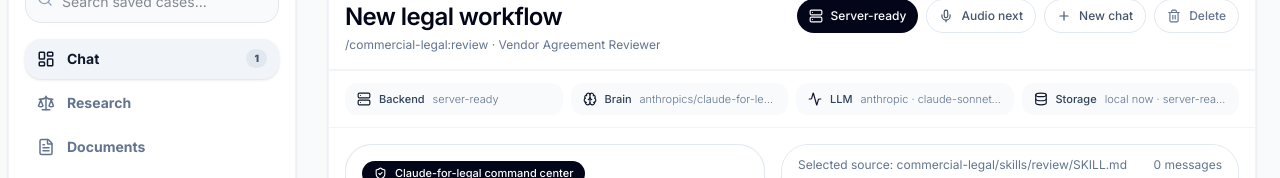
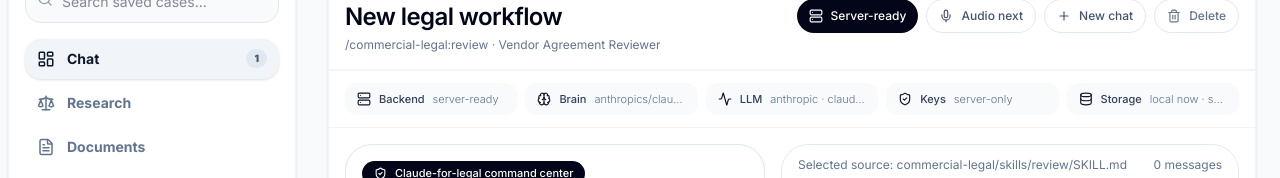
Before and after one commit to imranshiundu/Patricia, a Next.js app: page / in a window 1280 px wide. Shown: the part 129-307 px from the top of the page. Built offline with nearby package versions, Linux system fonts and the light colour scheme; no server answers.

Commit message:
Show server-only LLM boundary in status strip

```diff
--- a/src/components/patricia/system-status-strip.tsx
+++ b/src/components/patricia/system-status-strip.tsx
@@ -1,7 +1,7 @@
 "use client";
 
-import { Activity, Brain, Database, Server } from "lucide-react";
-import { useEffect, useState } from "react";
+import { Activity, Brain, Database, Server, ShieldCheck } from "lucide-react";
+import { ReactNode, useEffect, useState } from "react";
 
 type HealthPayload = {
   ok?: boolean;
@@ -10,10 +10,15 @@ type HealthPayload = {
   workflowBrain?: string;
   orchestration?: string;
   releaseReady?: boolean;
+  security?: {
+    llmCalls?: string;
+    browserKeys?: boolean;
+  };
   llm?: {
     configured?: boolean;
     provider?: string;
     model?: string;
+    serverOnly?: boolean;
   };
 };
 
@@ -33,16 +38,17 @@ export function PatriciaSystemStatusStrip() {
   const llmConfigured = Boolean(health?.llm?.configured);
 
   return (
-    <section className="grid gap-2 border-y border-slate-100 bg-white/90 px-4 py-3 text-[11px] text-slate-500 backdrop-blur md:grid-cols-4">
+    <section className="grid gap-2 border-y border-slate-100 bg-white/90 px-4 py-3 text-[11px] text-slate-500 backdrop-blur md:grid-cols-5">
       <StatusItem icon={<Server size={14} />} label="Backend" value={failed ? "offline" : health?.backendMode || "checking"} strong={Boolean(health?.ok)} />
       <StatusItem icon={<Brain size={14} />} label="Brain" value={health?.workflowBrain || "claude-for-legal"} strong />
       <StatusItem icon={<Activity size={14} />} label="LLM" value={health?.llm ? `${health.llm.provider || "auto"} · ${health.llm.model || "model"}` : "checking"} strong={llmConfigured} />
-      <StatusItem icon={<Database size={14} />} label="Storage" value="local now · server-ready next" strong />
+      <StatusItem icon={<ShieldCheck size={14} />} label="Keys" value={health?.security?.llmCalls || "server-only"} strong={health?.security?.browserKeys === false || health?.llm?.serverOnly} />
+      <StatusItem icon={<Database size={14} />} label="Storage" value="local now · server DB next" strong />
     </section>
   );
 }
 
-function StatusItem({ icon, label, value, strong }: { icon: React.ReactNode; label: string; value: string; strong?: boolean }) {
+function StatusItem({ icon, label, value, strong }: { icon: ReactNode; label: string; value: string; strong?: boolean }) {
   return (
     <div className="flex items-center gap-2 overflow-hidden rounded-xl bg-slate-50 px-3 py-2">
       <span className={strong ? "text-slate-900" : "text-slate-400"}>{icon}</span>
```
